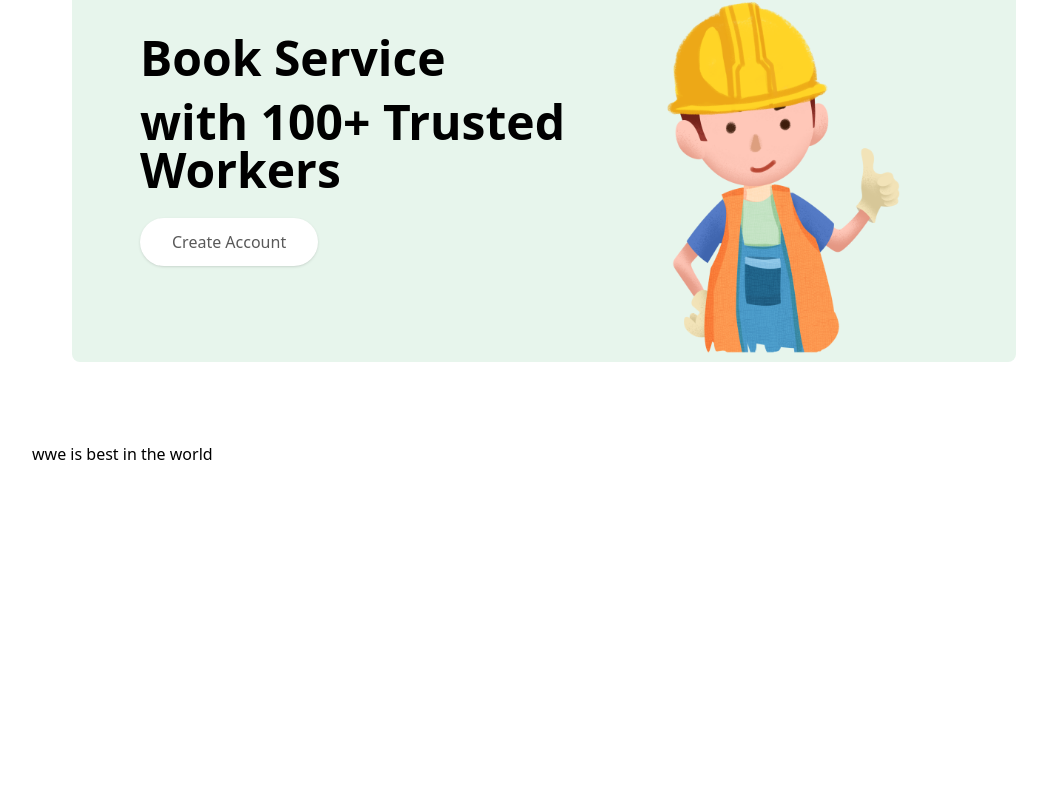
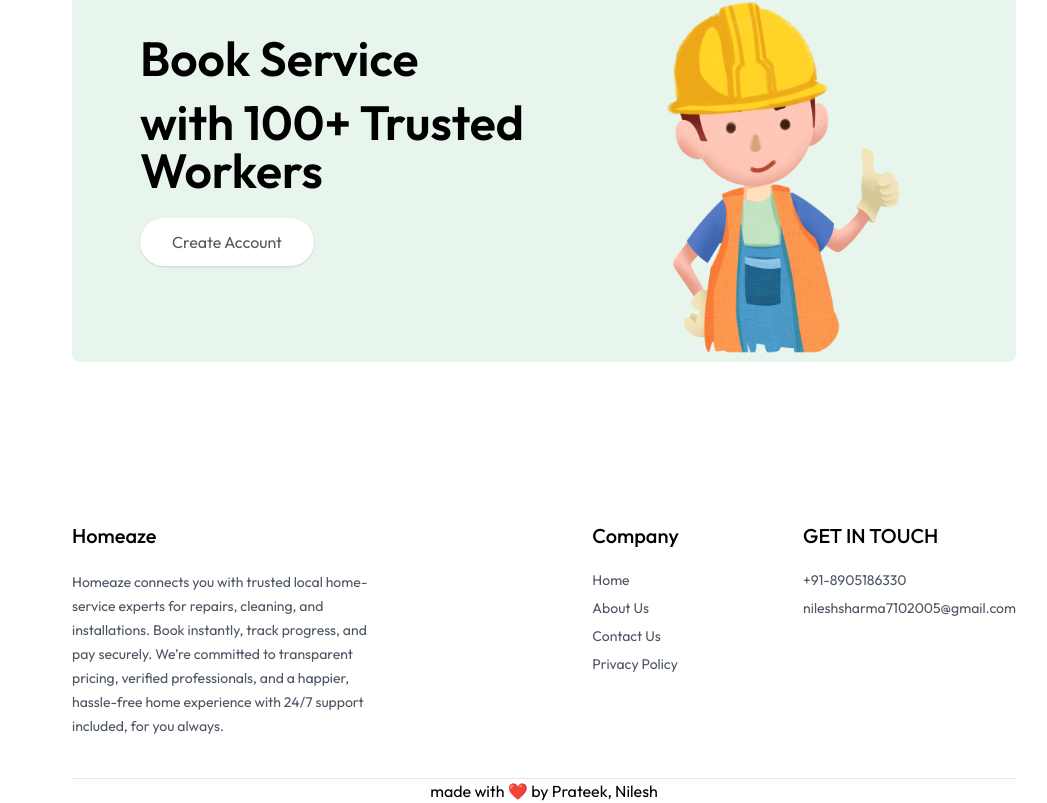
Before and after one commit to NileshSharma71/Homeaze, a React (Vite) app in the folder frontend/: page / in a window 1280 px wide. Shown: the part 2261-3064 px from the top of the page, without its empty margins (96-1143 px from the left). Before the commit the page ends 2727 px from the top, so only its background shows below. Built offline with nearby package versions, Linux system fonts and the light colour scheme.

Commit message:
making footer part for our website

```diff
--- a/frontend/src/App.jsx
+++ b/frontend/src/App.jsx
@@ -9,6 +9,7 @@
 import MyBookings from './pages/MyBookings'
 import MyProfile from './pages/MyProfile'
 import Navbar from './components/Navbar'
+import Footer from './components/Footer'
 
 const App = () => {
   return (
@@ -27,6 +28,7 @@
         <Route path='/my-bookings' element={<MyBookings />} />
         <Route path='/my-profile' element={<MyProfile />} />
       </Routes>
+      <Footer></Footer>
     </div>
   )
 }
--- /dev/null
+++ b/frontend/src/components/Footer.jsx
@@ -0,0 +1,43 @@
+import React from 'react'
+import { assets } from '../assets/assets'
+
+const Footer = () => {
+    return (
+        <div className='md:mx-10'>
+            <div className='flex flex-col sm:grid grid-cols-[3fr_1fr_1fr] gap-14 my-10  mt-40 text-sm'>
+                {/* left sec. */}
+                <div>
+                    <p className='text-xl font-medium mb-5'>Homeaze</p>
+                    <p className='w-full md:w-2/3 text-gray-600 leading-6'>Homeaze connects you with trusted local home-service experts for repairs, cleaning, and installations. Book instantly, track progress, and pay securely. We’re committed to transparent pricing, verified professionals, and a happier, hassle-free home experience with 24/7 support included, for you always.</p>
+                </div>
+
+                {/* centre sec. */}
+                <div>
+                    <p className='text-xl font-medium mb-5'>Company</p>
+                    <ul  className='flex flex-col gap-2 text-gray-600'>
+                        <li>Home</li>
+                        <li>About Us</li>
+                        <li>Contact Us</li>
+                        <li>Privacy Policy</li>
+                    </ul>
+                </div>
+
+                {/* right sec. */}
+                <div>
+                    <p className='text-xl font-medium mb-5'>GET IN TOUCH</p>
+                    <ul className='flex flex-col gap-2 text-gray-600'>
+                        <li>+91-8905186330</li>
+                        <li>nileshsharma7102005@gmail.com</li>
+                    </ul>
+                </div>
+            </div>
+            {/* made with love */}
+            <div>
+                <hr />
+                <p className='text-center'>made with ❤️ by Prateek, Nilesh</p>
+            </div>
+        </div>
+    )
+}
+
+export default Footer
--- a/frontend/src/index.css
+++ b/frontend/src/index.css
@@ -1,6 +1,12 @@
+@import url('https://fonts.googleapis.com/css2?family=Outfit:wght@100..900&display=swap'); /*import google fonts*/
 @tailwind base;
 @tailwind components;
 @tailwind utilities;
+
+/* style our website font */
+*{
+    font-family: Outfit;
+}
 
 /* get the underline when click on navbar link */
 .active hr{
--- a/frontend/src/pages/Home.jsx
+++ b/frontend/src/pages/Home.jsx
@@ -11,7 +11,6 @@
       <SpecialityMenu></SpecialityMenu>
       <TopWorkers></TopWorkers>
       <Banner></Banner>
-      wwe is best in the world
     </div>
   )
 }
```
